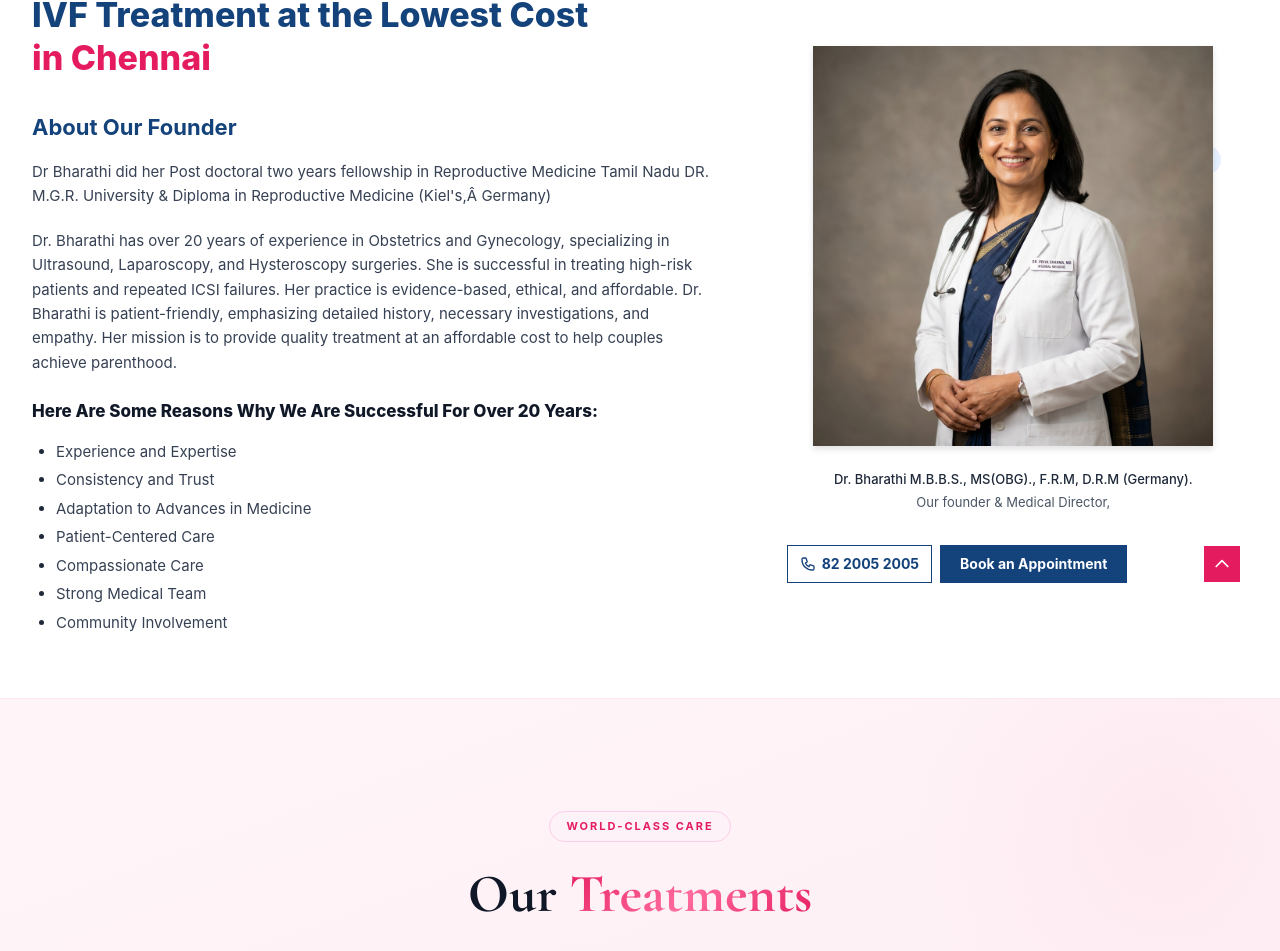
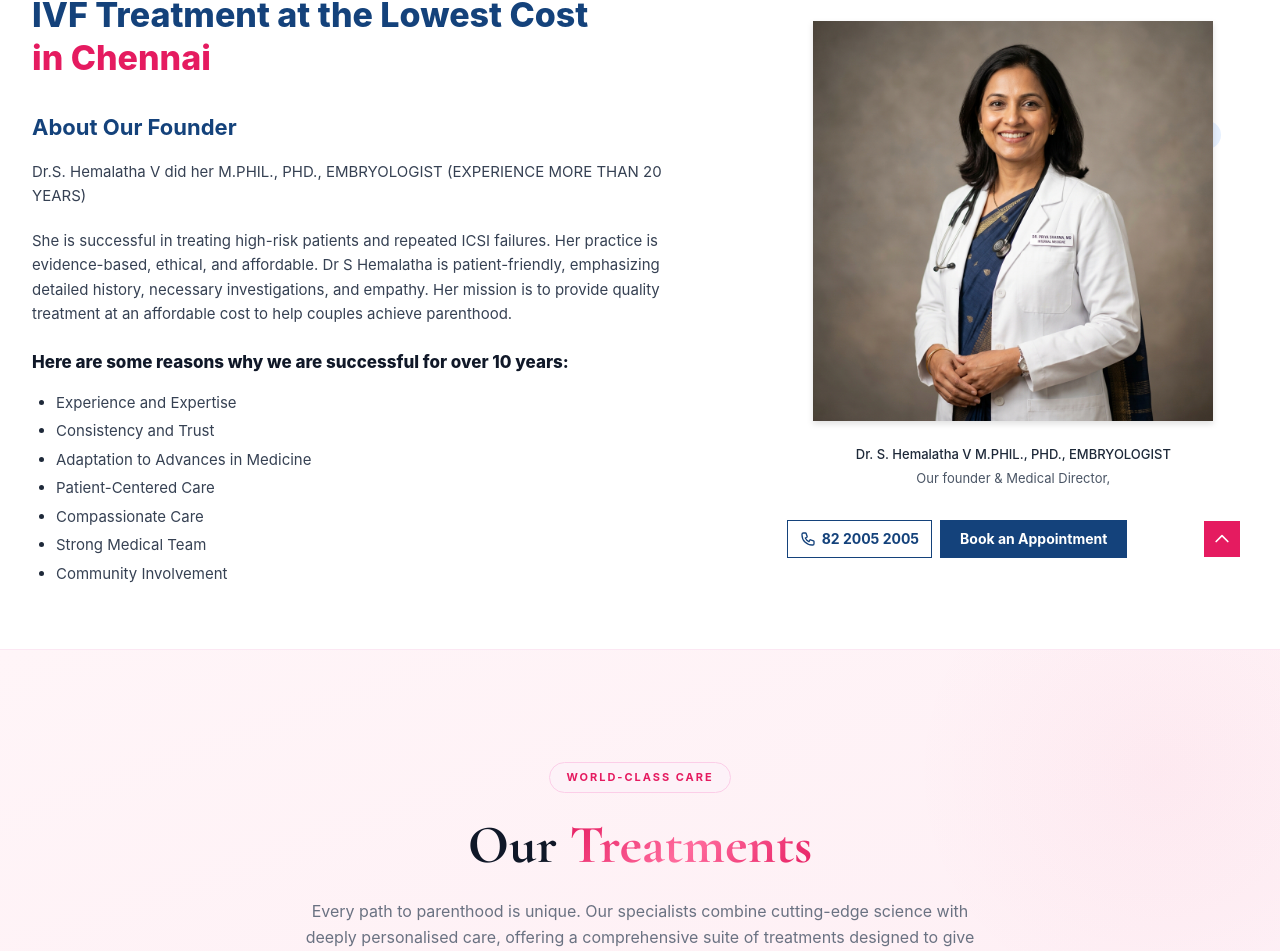
Before and after one commit to yakash4658r/Clinic, a React (Vite) app: page / in a window 1280 px wide. Shown: the part 1424-2375 px from the top of the page. Built offline with nearby package versions, Linux system fonts and the light colour scheme.

Commit message:
Update founder details to Dr. S. Hemalatha V

```diff
--- a/src/components/AboutFounder.tsx
+++ b/src/components/AboutFounder.tsx
@@ -142,15 +142,15 @@ export default function AboutFounder() {
 
                 <div className="space-y-5 text-gray-700 text-[15px] leading-relaxed mb-6">
                   <p>
-                    Dr Bharathi did her Post doctoral two years fellowship in Reproductive Medicine Tamil Nadu DR. M.G.R. University & Diploma in Reproductive Medicine (Kiel's,Â Germany)
+                    Dr.S. Hemalatha V did her M.PHIL., PHD., EMBRYOLOGIST (EXPERIENCE MORE THAN 20 YEARS)
                   </p>
                   <p>
-                    Dr. Bharathi has over 20 years of experience in Obstetrics and Gynecology, specializing in Ultrasound, Laparoscopy, and Hysteroscopy surgeries. She is successful in treating high-risk patients and repeated ICSI failures. Her practice is evidence-based, ethical, and affordable. Dr. Bharathi is patient-friendly, emphasizing detailed history, necessary investigations, and empathy. Her mission is to provide quality treatment at an affordable cost to help couples achieve parenthood.
+                    She is successful in treating high-risk patients and repeated ICSI failures. Her practice is evidence-based, ethical, and affordable. Dr S Hemalatha is patient-friendly, emphasizing detailed history, necessary investigations, and empathy. Her mission is to provide quality treatment at an affordable cost to help couples achieve parenthood.
                   </p>
                 </div>
 
                 <h4 className="font-extrabold text-gray-900 text-[17px] mb-4">
-                  Here Are Some Reasons Why We Are Successful For Over 20 Years:
+                  Here are some reasons why we are successful for over 10 years:
                 </h4>
                 <ul className="list-disc pl-6 space-y-1.5 text-gray-700 text-[15px] marker:text-gray-800">
                   <li>Experience and Expertise</li>
@@ -186,7 +186,7 @@ export default function AboutFounder() {
                   {/* Image */}
                   <img
                     src={founderImg}
-                    alt="Dr Bharathi"
+                    alt="Dr S Hemalatha"
                     className="absolute inset-0 w-full h-full object-contain object-bottom z-10 drop-shadow-md"
                   />
                 </div>
@@ -194,7 +194,7 @@ export default function AboutFounder() {
                 {/* Doctor Info */}
                 <div className="text-center mb-8">
                   <p className="text-gray-800 font-medium text-[13px] mb-1">
-                    Dr. Bharathi M.B.B.S., MS(OBG)., F.R.M, D.R.M (Germany).
+                    Dr. S. Hemalatha V M.PHIL., PHD., EMBRYOLOGIST
                   </p>
                   <p className="text-gray-600 text-[13px]">
                     Our founder & Medical Director,
```
